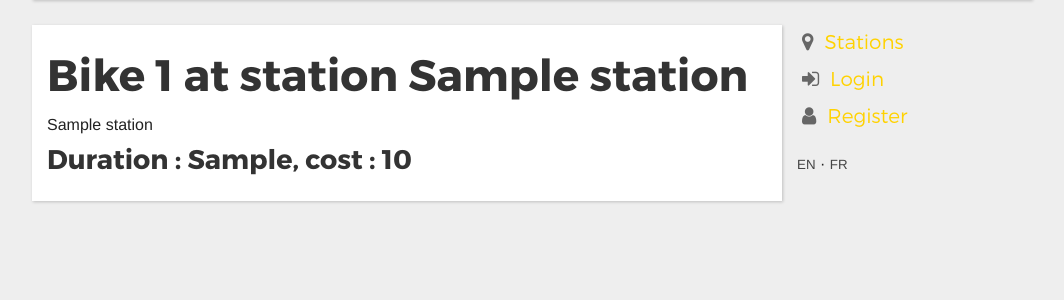
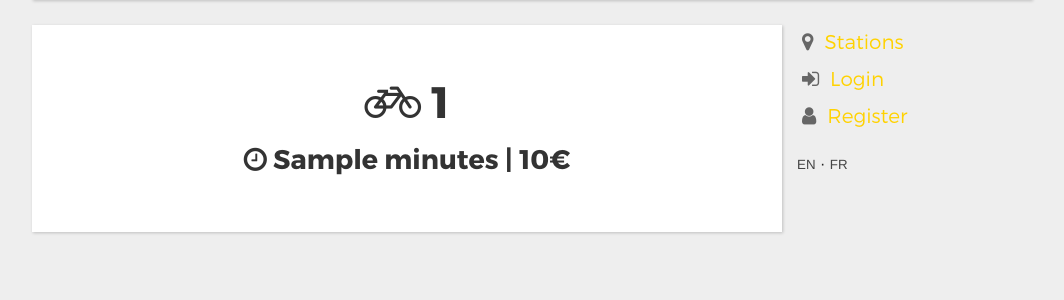
Before and after one commit to fhennecker/olliv, a Flask app: template src/templates/trip.html in a window 1280 px wide. Shown: the part 208-508 px from the top of the page, without its empty margins (108-1172 px from the left). Run offline with Flask 2, Linux system fonts and the light colour scheme; the template is opened without the code that fills it: most values are stand-ins (such as "Sample title", 1, 10 or a date in 2020); parts of the project's set-up code (start-up, migrations or seed data) failed here and were passed over; some libraries are stand-ins or nearby versions.

Commit message:
[enh] display of trip

```diff
--- a/src/static/main.css
+++ b/src/static/main.css
@@ -96,3 +96,9 @@ form.fullpage {
     font-size: 10pt;
     color:#444;
 }
+
+.trip{
+    text-align: center;
+    margin-top:30px;
+    margin-bottom:40px;
+}
--- a/src/templates/trip.html
+++ b/src/templates/trip.html
@@ -1,7 +1,8 @@
 {% extends '_master.html' %}
 
 {% block body %}
-    <h1>{{ _('Bike') }} {{ bike.id }} {{ _('at station') }} {{ bike.station }}</h1>
-    {{ station }}
-    <h3>{{ _('Duration') }} : {{ trip.minutesSpent() }}, {{ _('cost') }} : {{ trip.cost() }}</h3>
+    <div class="trip">
+        <h1><i class="fa fa-bicycle"></i> {{ bike.id }}</h1>
+        <h3><i class="fa fa-clock-o"></i> {{ trip.minutesSpent() }} {{ _('minutes') }} | {{ trip.cost() }}€</h3>
+    </div>
 {% endblock body %}
```
